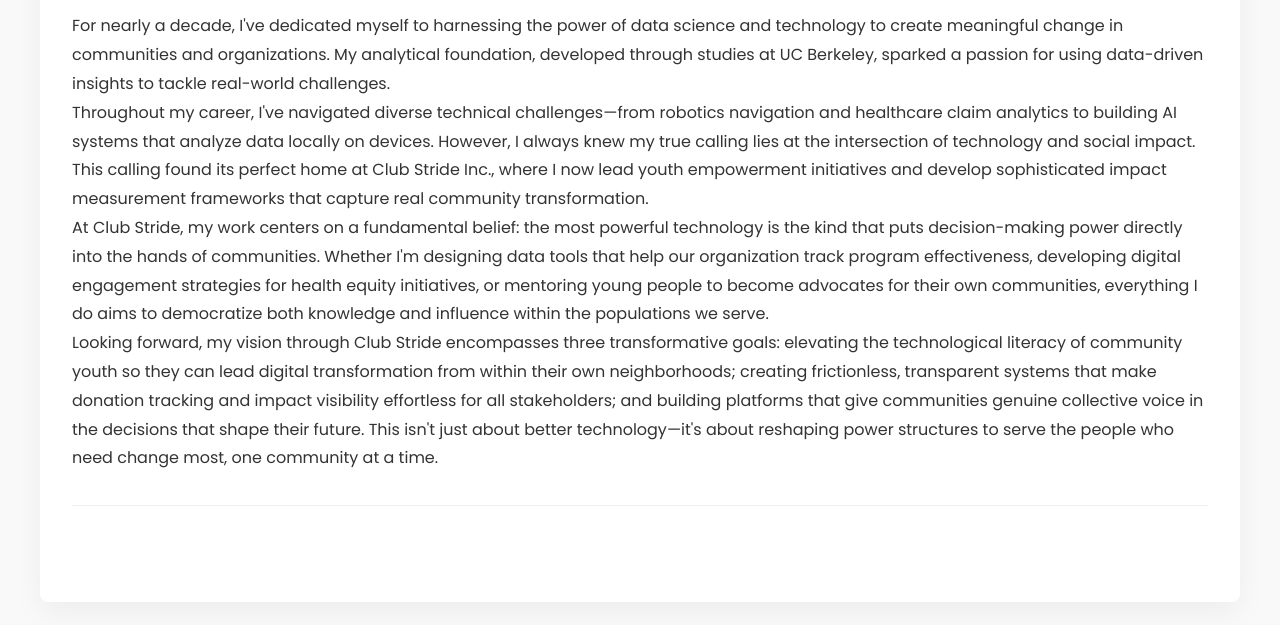
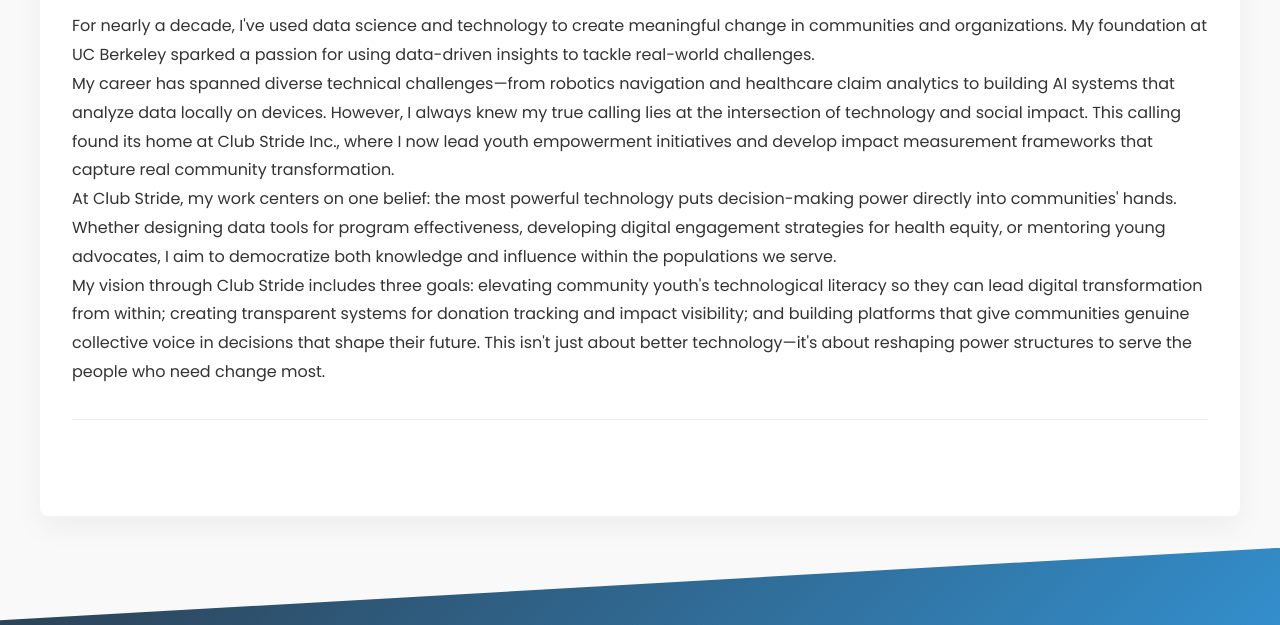
Before and after one commit to MuayThaiLegz/Card, a plain HTML site: page index.html in a window 1280 px wide. Shown: the part 624-1249 px from the top of the page. Drawn offline with Linux system fonts and the light colour scheme.

Commit message:
Update index.html

```diff
--- a/index.html
+++ b/index.html
@@ -302,17 +302,18 @@
 
         <section id="about" class="section active-section">
             <h2>About Me</h2>
-            <p>For nearly a decade, I've dedicated myself to harnessing the power of data science and technology to create meaningful change in communities and organizations. My analytical foundation, developed through studies at UC Berkeley, sparked a passion for using data-driven insights to tackle real-world challenges.</p>
-            <p>Throughout my career, I've navigated diverse technical challenges—from robotics navigation and healthcare claim analytics to building AI systems that analyze data locally on devices. However, I always knew my true calling lies at the intersection of technology and social impact. This calling found its perfect home at Club Stride Inc., where I now lead youth empowerment initiatives and develop sophisticated impact measurement frameworks that capture real community transformation.</p>
-            <p>At Club Stride, my work centers on a fundamental belief: the most powerful technology is the kind that puts decision-making power directly into the hands of communities. Whether I'm designing data tools that help our organization track program effectiveness, developing digital engagement strategies for health equity initiatives, or mentoring young people to become advocates for their own communities, everything I do aims to democratize both knowledge and influence within the populations we serve.</p>
-            <p>Looking forward, my vision through Club Stride encompasses three transformative goals: elevating the technological literacy of community youth so they can lead digital transformation from within their own neighborhoods; creating frictionless, transparent systems that make donation tracking and impact visibility effortless for all stakeholders; and building platforms that give communities genuine collective voice in the decisions that shape their future. This isn't just about better technology—it's about reshaping power structures to serve the people who need change most, one community at a time.</p>
+            <p>For nearly a decade, I've used data science and technology to create meaningful change in communities and organizations. My foundation at UC Berkeley sparked a passion for using data-driven insights to tackle real-world challenges.</p>
+            <p>My career has spanned diverse technical challenges—from robotics navigation and healthcare claim analytics to building AI systems that analyze data locally on devices. However, I always knew my true calling lies at the intersection of technology and social impact. This calling found its home at Club Stride Inc., where I now lead youth empowerment initiatives and develop impact measurement frameworks that capture real community transformation.</p>
+            <p>At Club Stride, my work centers on one belief: the most powerful technology puts decision-making power directly into communities' hands. Whether designing data tools for program effectiveness, developing digital engagement strategies for health equity, or mentoring young advocates, I aim to democratize both knowledge and influence within the populations we serve.</p>
+            <p>My vision through Club Stride includes three goals: elevating community youth's technological literacy so they can lead digital transformation from within; creating transparent systems for donation tracking and impact visibility; and building platforms that give communities genuine collective voice in decisions that shape their future. This isn't just about better technology—it's about reshaping power structures to serve the people who need change most.</p>
         </section>
 
         <section id="clubstride" class="section">
             <h2>Club Stride Inc.</h2>
             <div style="background: linear-gradient(to right, rgba(52, 152, 219, 0.08), rgba(44, 62, 80, 0.05)); padding: 2.5rem; border-radius: 12px; border-left: 6px solid var(--secondary); box-shadow: 0 8px 25px rgba(52, 152, 219, 0.15); margin: 2rem 0;">
                 <h3 style="color: var(--secondary); font-size: 1.8rem; font-weight: 700; margin-bottom: 1rem;">Youth Program & Data Specialist</h3>
-                <p style="font-size: 1.1rem; line-height: 1.9; margin-bottom: 2rem;">Led initiatives emphasizing education, advocacy, and digital engagement, specifically targeting public health and health equity. Managed comprehensive program lifecycles designed to advance our mission of civic engagement and community well-being. Developed internal tools that enhanced organizational effectiveness, uncovering valuable insights and tracking program objectives to support strategic decision-making.</p>
+                <p style="font-size: 1.1rem; line-height: 1.9; margin-bottom: 1rem;">Led initiatives emphasizing education, advocacy, and digital engagement, specifically targeting public health and health equity. Managed comprehensive program lifecycles designed to advance our mission of civic engagement and community well-being. Developed internal tools that enhanced organizational effectiveness, uncovering valuable insights and tracking program objectives to support strategic decision-making.</p>
+                <p style="font-size: 1.1rem; line-height: 1.9; margin-bottom: 2rem; font-weight: 500; color: var(--secondary);"><strong>Impact in First 7 Months:</strong> Facilitated over 250 hours of youth education, diving deep into advocacy strategies, leadership development, public speaking mastery, and analytical and systems thinking—empowering the next generation of community change-makers.</p>
 
                 <div class="highlight-box">
                     <h3>Key Focus Areas</h3>
```
